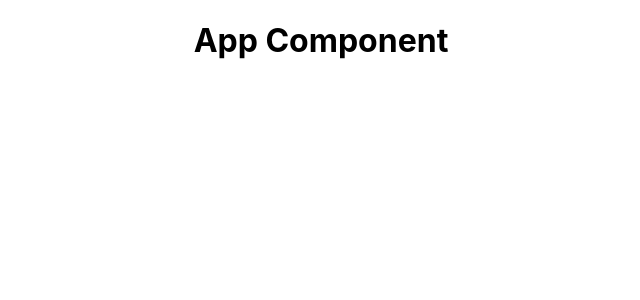
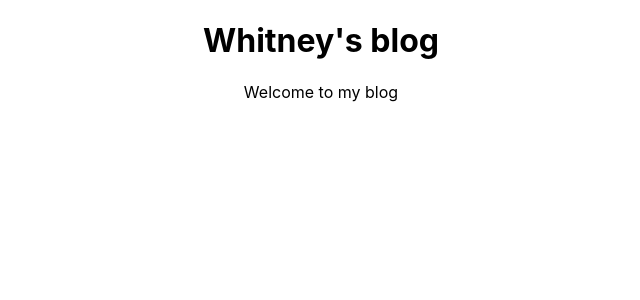
Before and after one commit to whitneyz/whitney-blog, a React (Create React App) app: page / in a window 1280 px wide. Shown: the top 300 px of the page, without its empty margins (319-959 px from the left). Built offline with nearby package versions, Linux system fonts and the light colour scheme.

Commit message:
added single component

```diff
--- a/src/App.js
+++ b/src/App.js
@@ -2,10 +2,15 @@
 import './App.css';
 
 function App() {
+    //you can output strings, numbers (int), arrays but not booleans and objects
+    const title = "Whitney's blog";
   return (
     <div className="App">
       <div className="content">
-          <h1>App Component</h1>
+          <h1>{ title }</h1>
+          {/*you can also output directly in the tags, see the exp below*/}
+          {/*this is how you add comments in react jsx*/}
+          <p>{"Welcome to my blog"}</p>
 
       </div>
     </div>
```
